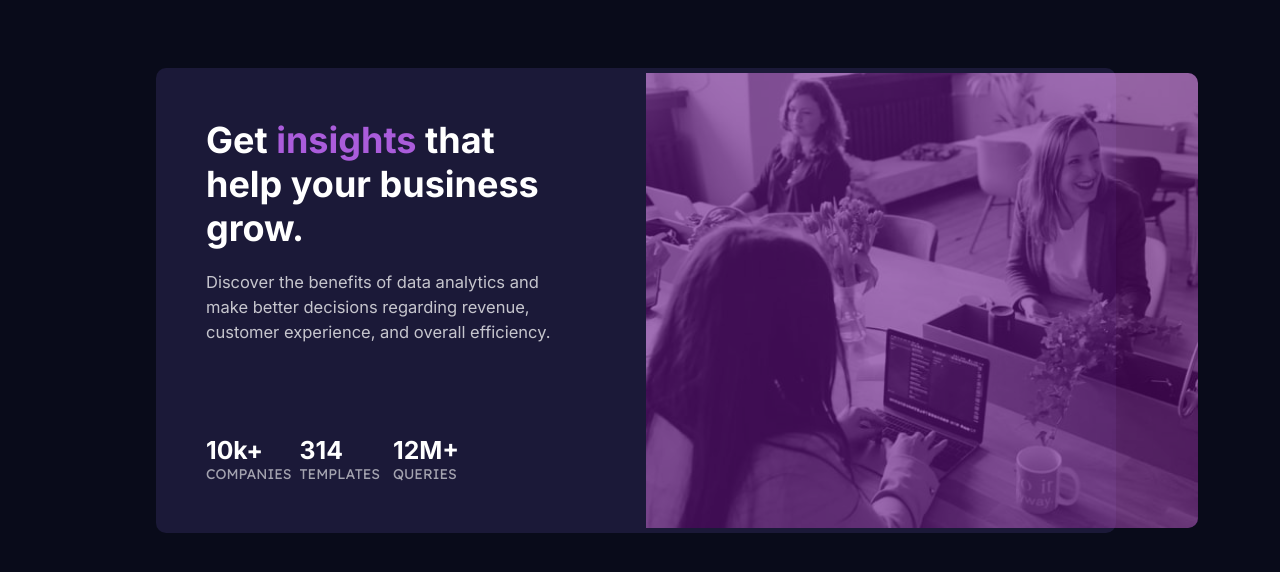
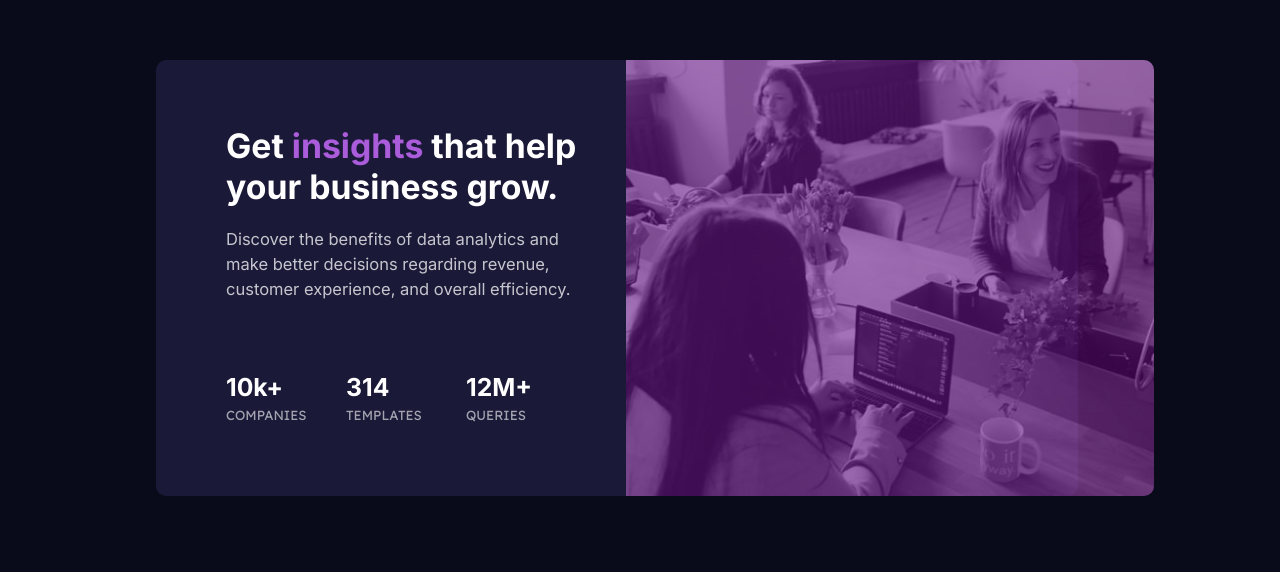
Before and after one commit to Dev-ThiagoMelo/LayoutCard, a plain HTML site: page index.html in a window 1280 px wide. Shown: the part 114-686 px from the top of the page. Drawn offline with Linux system fonts and the light colour scheme.

Commit message:
Update style.css

```diff
--- a/style.css
+++ b/style.css
@@ -93,12 +93,12 @@ h3 {
   .card-container {
     display: flex;
 
-    width: 75%;
+    width: 72%;
     position: absolute;
     margin-left: -100px;
     margin-top: -50px;
     left: 20%;
-    top: 29%;
+    top: 28%;
     right: 30%;
     background-color: hsl(244, 38%, 16%);
     border-radius: 10px;
@@ -109,14 +109,15 @@ h3 {
   }
 
   .title-container {
-    padding: 50px;
+    padding: 60px 0px 0px 70px;
+    margin-top: 5PX;
     max-width: 100%;
   }
 
   h1 {
     max-width: 90%;
     font-family: "Inter", sans-serif;
-    font-size: 2.4em;
+    font-size: 2.25em;
     color: hsl(0, 0%, 100%);
   }
   strong {
@@ -138,7 +139,8 @@ h3 {
   }
   .p2 {
     font-family: "Lexend Deca";
-    font-size: 0.85em;
+    font-size: 0.8em;
+    padding-top: 5px;
     color: hsla(0, 0%, 100%, 0.6);
   }
 
@@ -150,8 +152,8 @@ h3 {
   }
 
   .Number-content {
-    padding-top: 90px;
-    max-width: 40%;
+    padding-top: 70px;
+    max-width: 50%;
     font-family: "Inter", sans-serif;
   }
   .CardImg {
@@ -161,7 +163,7 @@ h3 {
     align-items: center;
   }
   .Img {
-    width: 69vh;
+    width: 66vh;
     border-top-right-radius: 10px;
     border-bottom-right-radius: 10px;
   }
```
